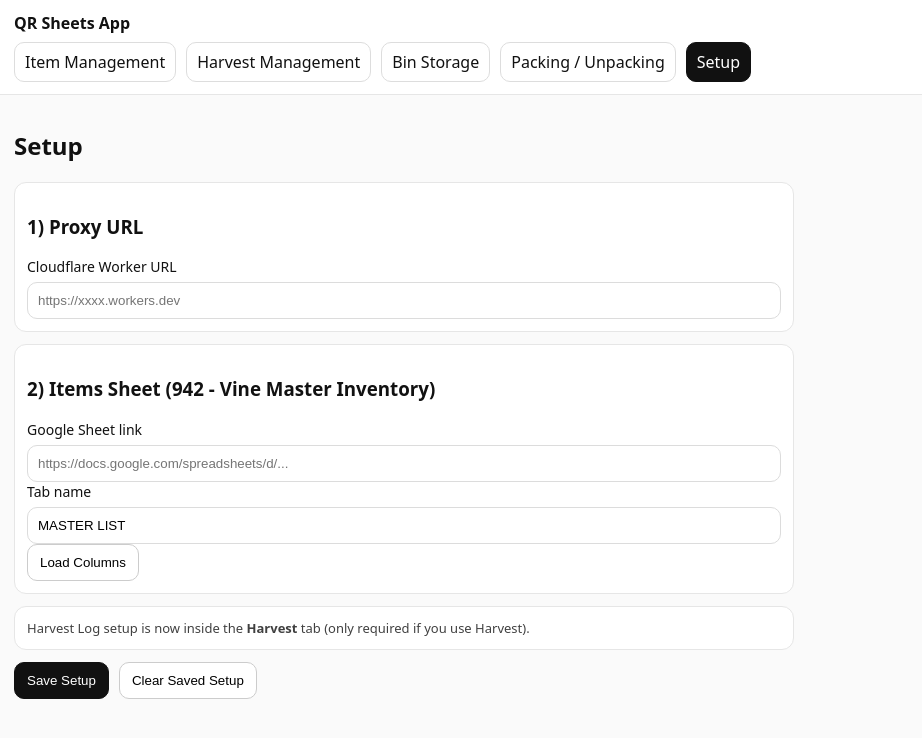
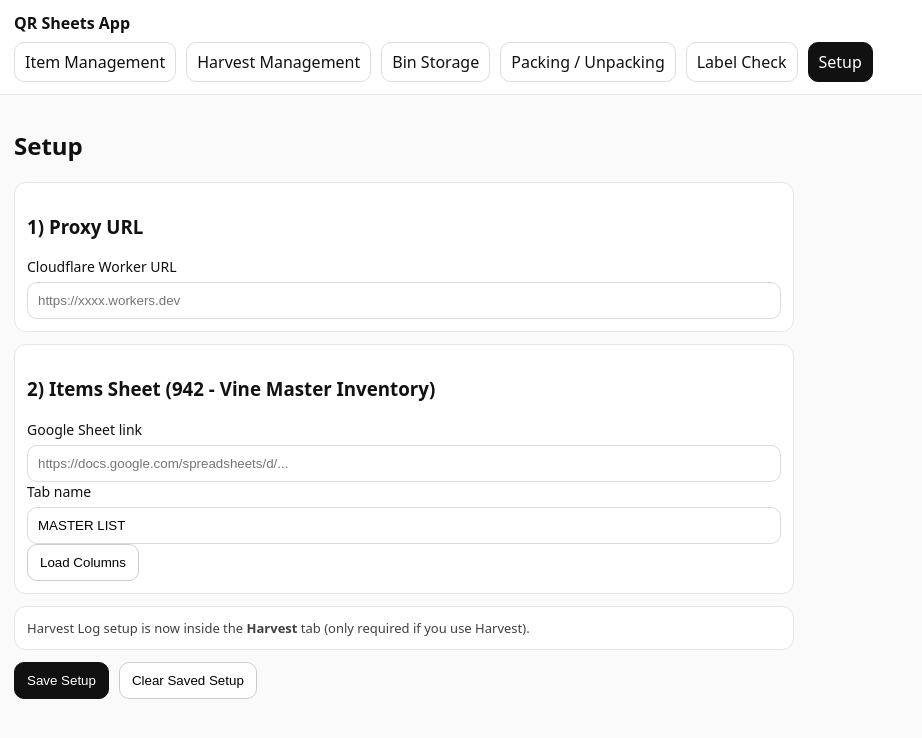
Before and after one commit to lmduc1991/qr-sheets-app, a React (Vite) app in the folder frontend/: page /setup in a window 1280 px wide. Shown: the top 738 px of the page, without its empty margins (0-922 px from the left). Built offline with nearby package versions, Linux system fonts and the light colour scheme.

Commit message:
Add Label Check page

```diff
--- a/frontend/src/App.jsx
+++ b/frontend/src/App.jsx
@@ -7,10 +7,10 @@ import ItemsManagementPage from "./pages/ItemsManagementPage";
 import HarvestManagementPage from "./pages/HarvestManagementPage";
 import BinStoragePage from "./pages/BinStoragePage";
 import PackingUnpackingManagementPage from "./pages/PackingUnpackingManagementPage";
+import LabelCheckPage from "./pages/LabelCheckPage";
 import { loadSettings, onSettingsChange } from "./store/settingsStore";
 
 export default function App() {
-  // Existing settings logic
   const [settings, setSettings] = useState(() => loadSettings());
   const hasSetup = !!settings?.proxyUrl;
 
@@ -18,7 +18,6 @@ export default function App() {
     return onSettingsChange((s) => setSettings(s));
   }, []);
 
-  // No auth gating. App is accessible immediately.
   return (
     <div className="app-layout">
       <header className="app-header">
@@ -39,6 +38,10 @@ export default function App() {
 
           <NavLink className={({ isActive }) => "tab" + (isActive ? " tab-active" : "")} to="/packing">
             Packing / Unpacking
+          </NavLink>
+
+          <NavLink className={({ isActive }) => "tab" + (isActive ? " tab-active" : "")} to="/label-check">
+            Label Check
           </NavLink>
 
           <NavLink className={({ isActive }) => "tab" + (isActive ? " tab-active" : "")} to="/setup">
@@ -72,6 +75,11 @@ export default function App() {
             element={hasSetup ? <PackingUnpackingManagementPage /> : <Navigate to="/setup" replace />}
           />
 
+          <Route
+            path="/label-check"
+            element={hasSetup ? <LabelCheckPage /> : <Navigate to="/setup" replace />}
+          />
+
           <Route path="*" element={<Navigate to="/" replace />} />
         </Routes>
       </main>
```
